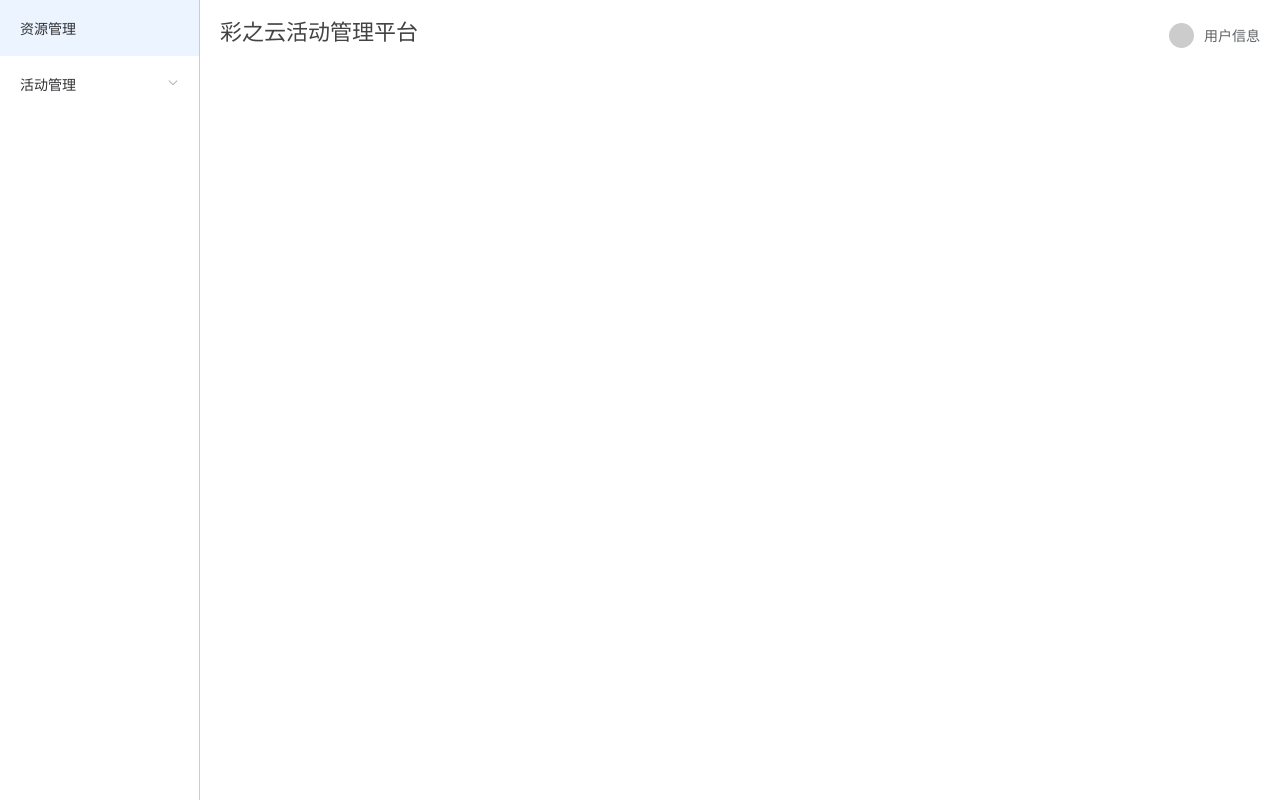
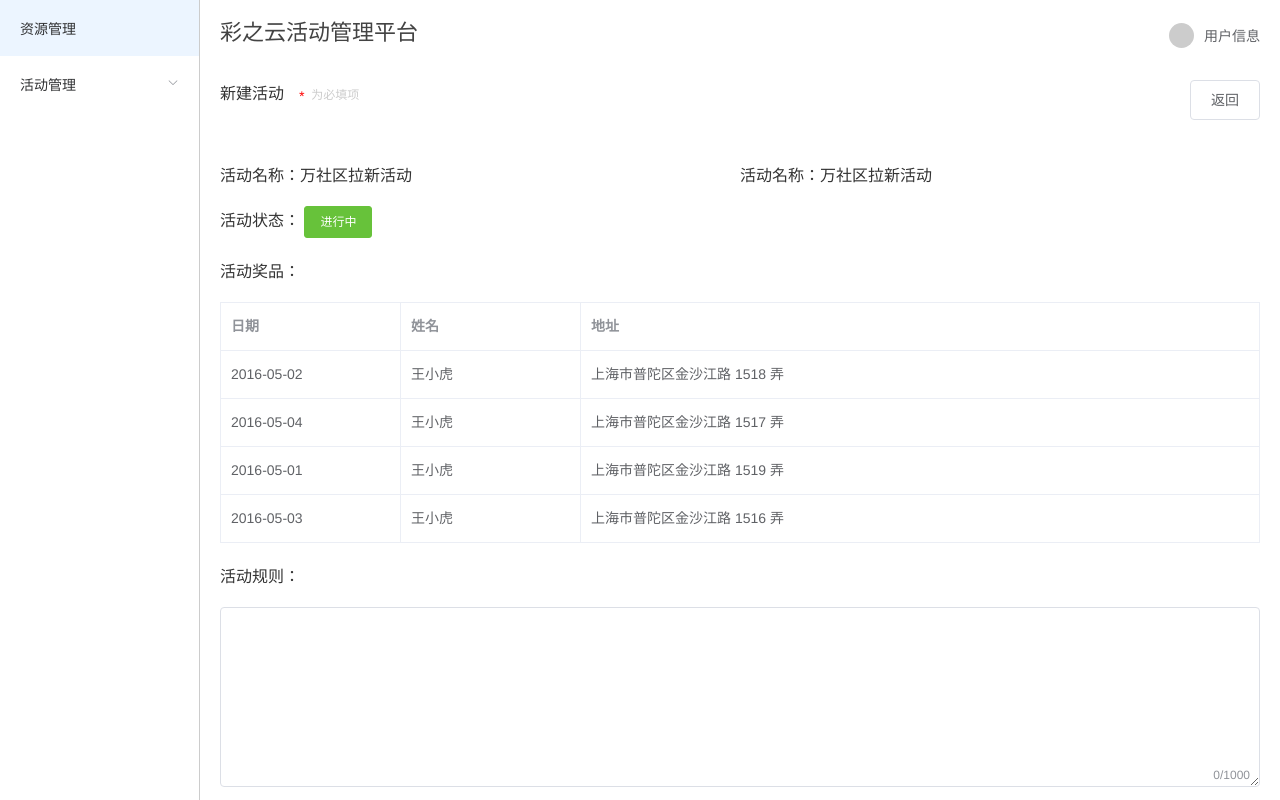
Before and after one commit to XJIAL88/huodong, a Vue app: page /#/see in a window 1280 px wide. Built offline with nearby package versions, Linux system fonts and the light colour scheme.

Commit message:
增加查看活动

```diff
--- a/src/components/activityManagement/news.vue
+++ b/src/components/activityManagement/news.vue
@@ -34,10 +34,6 @@
         </el-form-item>
       </el-form>
     </div>
-
-    <el-form>
-
-    </el-form>
   </div>
 </template>
 
--- a/src/components/activityManagement/nextStep.vue
+++ b/src/components/activityManagement/nextStep.vue
@@ -18,10 +18,16 @@
                     :tree-props="{children: 'children', hasChildren: 'hasChildren'}">
             <div class="ary">
               <el-table-column prop="a" label="资源类型" width="250">
-                <el-select v-model="ruleForm.region" placeholder="请选择活动区域">
-                  <el-option label="区域一" value="shanghai"></el-option>
-                  <el-option label="区域二" value="beijing"></el-option>
-                </el-select>
+<!--                <el-select v-model="ruleForm.region" placeholder="请选择活动区域">-->
+<!--                  <el-option label="区域一" value="shanghai" ></el-option>-->
+<!--                  <el-option label="区域二" value="beijing"></el-option>-->
+<!--                </el-select>-->
+                <select v-model="ruleForm.region">
+                  <option value ="volvo">Volvo</option>
+                  <option value ="saab">Saab</option>
+                  <option value="opel">Opel</option>
+                  <option value="audi">Audi</option>
+                </select>
               </el-table-column>
             </div>
             <el-table-column
@@ -55,7 +61,6 @@
             </el-table-column>
           </el-table>
         </el-col>
-
       </el-row>
     </el-form>
   </div>
@@ -111,7 +116,7 @@
           region: '',
           desc: ''
         },
-        rules: {}
+        rules: {},
       }
     },
     methods: {
--- /dev/null
+++ b/src/components/activityManagement/see.vue
@@ -0,0 +1,236 @@
+<template>
+  <div class="main">
+    <el-form ref="ruleForm" label-width="100px" class="demo-ruleForm">
+      <el-row>
+        <el-col :span="12">
+          <h3 class='title'>新建活动
+            <span><i class='must'>*</i> 为必填项</span>
+          </h3>
+        </el-col>
+        <el-col :span="12" style='text-align: right;'>
+          <el-form-item>
+            <el-button @click="resetForm('ruleForm')">返回</el-button>
+          </el-form-item>
+        </el-col>
+      </el-row>
+    </el-form>
+    <el-row style='margin-top: 20px;'>
+      <el-col :span="12">
+        <div class='title'>活动名称：<i>万社区拉新活动</i></div>
+      </el-col>
+      <el-col :span="12">
+        <div class='title'>活动名称：<i>万社区拉新活动</i></div>
+      </el-col>
+    </el-row>
+    <el-row style='margin-top: 20px;'>
+      <el-col :span="12">
+        <div class='title'>活动状态：
+          <el-button type="success" size="small">进行中</el-button>
+        </div>
+      </el-col>
+    </el-row>
+    <el-row style='margin-top: 20px;'>
+      <el-col :span="24">
+        <div class='title' style='margin-bottom: 20px;'>活动奖品：</div>
+        <el-table :data="tableData" align='center' border style="width: 100%">
+          <el-table-column
+            prop="date"
+            label="日期"
+            width="180">
+          </el-table-column>
+          <el-table-column
+            prop="name"
+            label="姓名"
+            width="180">
+          </el-table-column>
+          <el-table-column
+            prop="address"
+            label="地址">
+          </el-table-column>
+        </el-table>
+      </el-col>
+    </el-row>
+    <el-row style='margin-top: 20px;'>
+      <el-col :span="24">
+        <div class='title' style='margin-bottom: 20px;'>活动规则：</div>
+        <el-input type="textarea" v-model="desc" maxlength="1000" show-word-limit rows=8></el-input>
+      </el-col>
+    </el-row>
+    <el-divider></el-divider>
+
+    <div class="icon">
+      <el-row>
+        <el-col :span="12">
+          <span>step1</span>
+        </el-col>
+        <el-col :span="12" style='text-align: right; font-size: 24px;'>
+          <div>
+            <el-button type="text">编辑</el-button>
+            <el-button type="text">删除</el-button>
+          </div>
+        </el-col>
+      </el-row>
+      <el-row style='margin-top: 20px;'>
+        <el-col :span="12">
+          <div class='title'>模块名称：<i>签到</i></div>
+        </el-col>
+        <el-col :span="12">
+          <div class='title'>模块时间：<i>2018-10-24 16:48 - 2018-10-24 16:48</i></div>
+        </el-col>
+      </el-row>
+      <el-row style='margin-top: 20px;'>
+        <el-col :span="24">
+          <div class='title' style='margin-bottom: 20px;'>活动规则：</div>
+          <el-input type="textarea" v-model="desc" maxlength="1000" show-word-limit rows=8></el-input>
+        </el-col>
+      </el-row>
+      <el-row style='margin-top: 20px;'>
+        <el-col :span="12">
+          <div class='title'>参与条件：<i>基础条件</i></div>
+        </el-col>
+        <el-col :span="12">
+          <div class='title'>注册事件：<i>2018-10-24 16:48 - 2018-10-24 16:48</i></div>
+        </el-col>
+      </el-row>
+      <el-row style='margin-top: 20px;'>
+        <el-col :span="24">
+          <div class='title' style='margin-bottom: 20px;'>商品推荐：</div>
+        </el-col>
+        <el-col :span='8'></el-col>
+        <el-col :span='8'></el-col>
+        <el-col :span='8'></el-col>
+      </el-row>
+      <el-row style='margin-top: 20px;'>
+        <el-col :span="24">
+          <div class='title' style='margin-bottom: 20px;'>奖品：</div>
+          <el-row type="flex" class="row-bg" justify="space-between" style='margin: 20px 0'>
+            <el-col :span="6"><div class="picImg"></div></el-col>
+            <el-col :span="6"><div class="picImg"></div></el-col>
+            <el-col :span="6"><div class="picImg"></div></el-col>
+          </el-row>
+          <el-table :data="tableData" align='center' border style="width: 100%">
+            <el-table-column
+              prop="date"
+              label="奖品类别"
+              width="180">
+            </el-table-column>
+            <el-table-column
+              prop="name"
+              label="资源类型"
+              width="180">
+            </el-table-column>
+            <el-table-column
+              prop="address"
+              label="奖品">
+            </el-table-column>
+            <el-table-column
+              prop="address"
+              label="发放数量">
+            </el-table-column>
+            <el-table-column
+              prop="address"
+              label="每日上限（数量）">
+            </el-table-column>
+            <el-table-column
+              prop="address"
+              label="发放时间">
+            </el-table-column>
+          </el-table>
+        </el-col>
+      </el-row>
+      <el-row>
+        <el-col :span='24' style='text-align: center; margin-top: 20px;'>
+          <el-button type="primary"><i class="el-icon-circle-plus el-icon--left">增加模块</i></el-button>
+        </el-col>
+      </el-row>
+    </div>
+  </div>
+</template>
+<script>
+  export default {
+    name: "see",
+    data() {
+      return {
+        ruleForm: {
+          name: '',
+          date: '',
+          desc: ''
+        },
+        tableData: [{
+          date: '2016-05-02',
+          name: '王小虎',
+          address: '上海市普陀区金沙江路 1518 弄'
+        }, {
+          date: '2016-05-04',
+          name: '王小虎',
+          address: '上海市普陀区金沙江路 1517 弄'
+        }, {
+          date: '2016-05-01',
+          name: '王小虎',
+          address: '上海市普陀区金沙江路 1519 弄'
+        }, {
+          date: '2016-05-03',
+          name: '王小虎',
+          address: '上海市普陀区金沙江路 1516 弄'
+        }],
+        desc: '',
+      }
+
+    },
+    methods: {
+      resetForm(formName) {
+        this.$refs[formName].resetFields();
+      },
+      handleClick(row) {
+        console.log(row);
+      }
+    }
+  }
+</script>
+
+<style scoped lang=less>
+  .title {
+    font-size: 16px;
+    color: #333333;
+    font-weight: 400;
+
+    span {
+      font-size: 12px;
+      color: #cccccc;
+      margin-left: 10px;
+    }
+  }
+
+  .must {
+    font-size: 14px;
+    color: red;
+    vertical-align: middle;
+    margin-right: 4px;
+  }
+
+  .table {
+    color: #333333;
+    font-size: 16px;
+  }
+
+  div.title {
+    i {
+      font-style: normal;
+    }
+  }
+
+  .content input {
+    display: inline-block;
+  }
+
+  .icon {
+    font-size: 18px;
+    color: #333;
+  }
+  .picImg{
+    width: 300px;
+    height: 200px;
+    background: #ccc;
+    border-radius: 8px;
+  }
+</style>
```
Also changed, not shown: src/components/activityManagement/viewData.vue (added, +13 -0 lines), src/router/index.js (+19 -15 lines).
